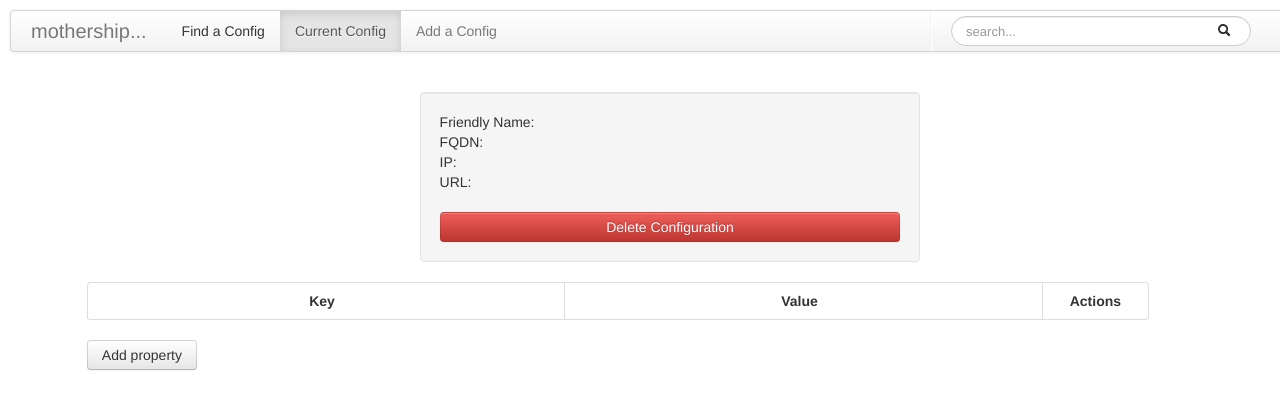
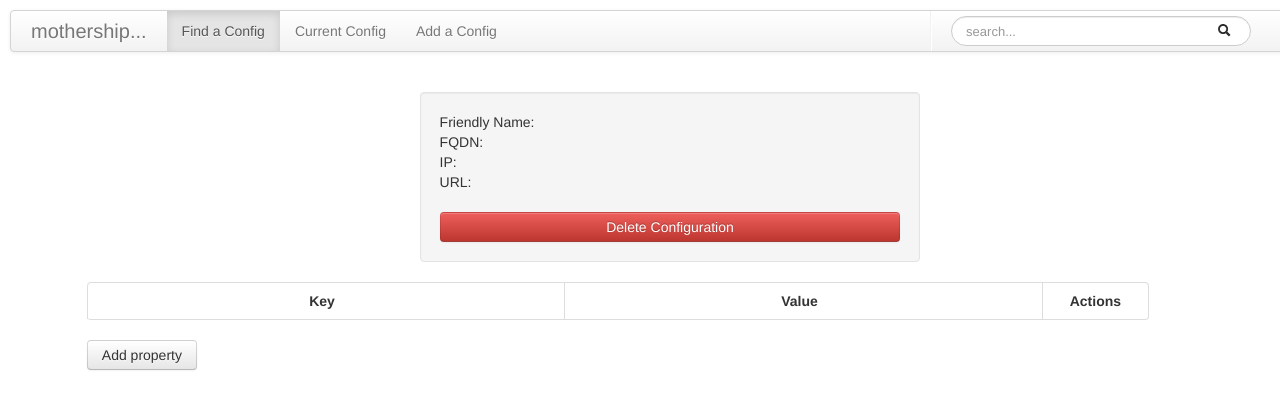
Before and after one commit to geebee/mothership, a plain HTML site: page client/index.html in a window 1280 px wide. Both pictures are taken after a click on the item "Find a Config". Drawn offline with nearby package versions, Linux system fonts and the light colour scheme.

Commit message:
added clicking logic for 'active' class on navbad

```diff
--- a/client/index.html
+++ b/client/index.html
@@ -19,6 +19,16 @@
                     $.getScript("js/models/conf.js", function() {
                         console.log("ConfViewModel ready for initialization.");
                         ko.applyBindings(cVM = new ConfViewModel());
+                    });
+
+                    $("#navItems li").click(function(e) {
+                        var $this = $(this);
+                        if (!$this.hasClass('active')) {
+                            $("#navItems li").filter(".active").removeClass("active");
+                            $this.addClass('active');
+                            console.log($(this).attr("id"));
+                        }
+                        e.preventDefault();
                     });
 
                     var labels, mapped;
```
